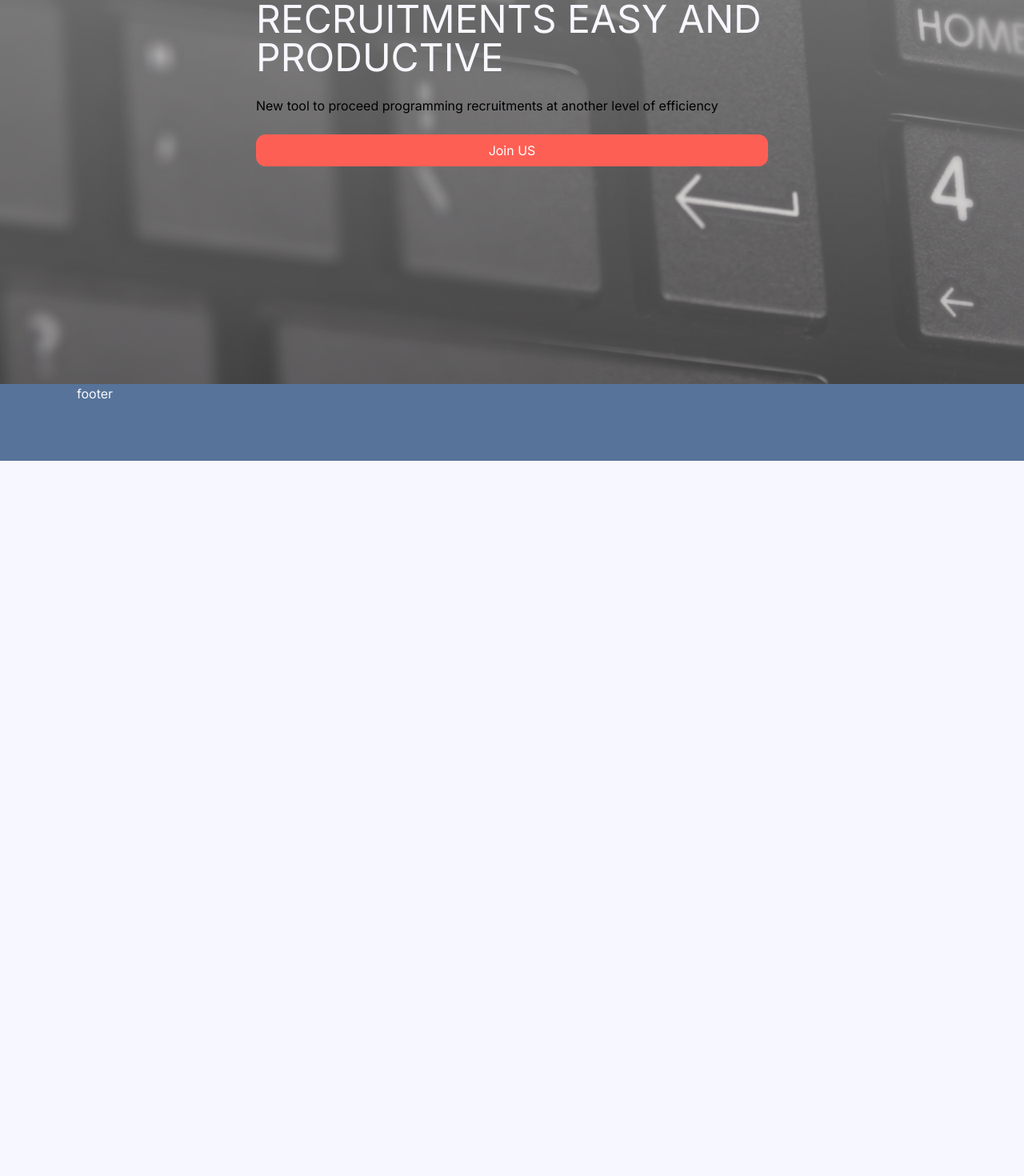
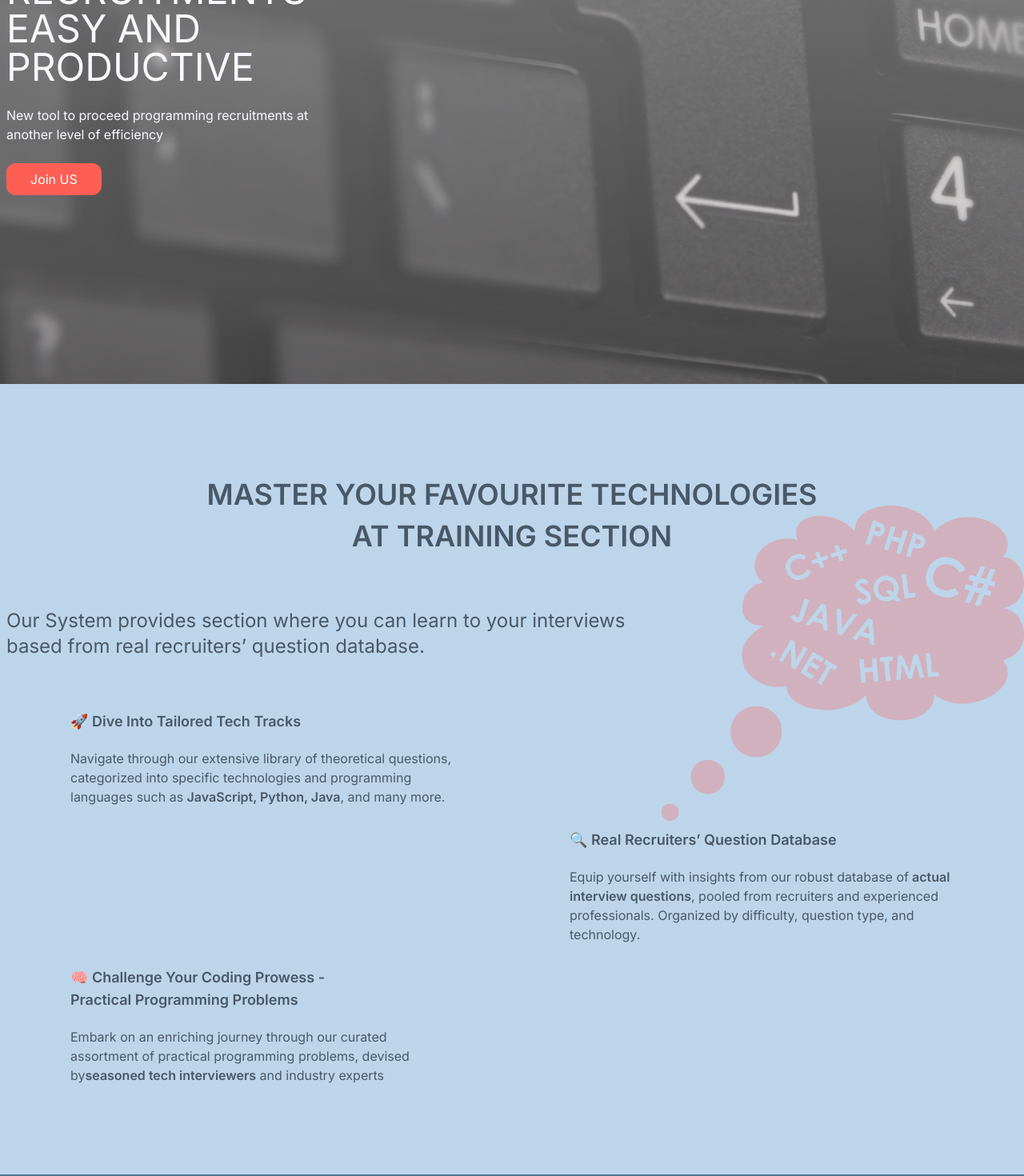
Before and after one commit to Rekruiter/pjwstk-RecruITer, a React (Vite) app: page / in a window 1280 px wide. Shown: the part 320-1790 px from the top of the page at 80% size. Before the commit the page ends 896 px from the top, so only its background shows below. Built offline with nearby package versions, Linux system fonts and the light colour scheme; no server answers.

Commit message:
Upgrade home page ui

```diff
--- a/src/components/JobOfferContent/JobOfferListElement.tsx
+++ b/src/components/JobOfferContent/JobOfferListElement.tsx
@@ -8,13 +8,15 @@ interface JobOfferListElementProps {
 const JobOfferListElement = ({ handleOpenJobOffer, jobOfferData }: JobOfferListElementProps) => {
   return (
     <div
-      className={'flex border max-w-full break-all bg-light text-dark py-2 px-5 cursor-pointer hover:bg-orange group'}
+      className={
+        'flex flex-wrap sm:flex-nowrap justify-between sm:justify-normal border max-w-full break-all bg-light text-dark py-2 px-5 cursor-pointer hover:bg-orange group'
+      }
       onClick={() => handleOpenJobOffer(jobOfferData.id)}>
-      <div className="basis-1/2 min-w-7.5 gap-2 group-hover:text-light">
+      <div className="basis-1/2 min-w-[5.5rem] gap-2 group-hover:text-light">
         <p className="group-hover:scale-110 group-hover:underline w-fit">{jobOfferData.title}</p>
         <p className="text-xs">{jobOfferData.companyName}</p>
       </div>
-      <div className="basis-1/6 min-w-3 flex flex-wrap gap-x-3 gap-y-1 text-sm mx-2">
+      <div className="basis-1/2 sm:basis-1/6 min-w-3 flex flex-wrap justify-center gap-x-3 gap-y-1 text-sm sm:mx-2">
         {Object.keys(jobOfferData.requirements)
           .slice(0, 2)
           .map((key) => (
@@ -25,10 +27,12 @@ const JobOfferListElement = ({ handleOpenJobOffer, jobOfferData }: JobOfferListE
             </p>
           ))}
       </div>
-      <p className="basis-1/6 text-center group-hover:text-light min-w-4.25 mx-2">Warsaw/Remote</p>
-      <p className="basis-1/6 text-center group-hover:text-light min-w-3">
+      <p className="basis-1/2 sm:basis-1/6 text-center group-hover:text-light min-w-3">
         {jobOfferData.minSalary}
         {jobOfferData.maxSalary !== null && `-${jobOfferData.maxSalary}`} {jobOfferData.currency}
+      </p>
+      <p className="basis-1/2 sm:basis-1/6 text-center group-hover:text-light min-w-4.25 sm:mx-2">
+        {jobOfferData.location}
       </p>
     </div>
   );
--- a/src/pages/HomePage.tsx
+++ b/src/pages/HomePage.tsx
@@ -1,28 +1,71 @@
 import KeyboardImage from '../assets/keyboard.png';
 import Button from '../components/UI/Button';
+import TechnologiesCloudImage from '../assets/technologies_cloud.png';
 
 const HomePage = () => {
   return (
     <>
       <section
-        className="w-full min-h-screen flex flex-col justify-center items-center"
+        className="w-full min-h-screen flex flex-col justify-center"
         style={{
           background: `linear-gradient(rgba(255,255,255,.5), rgba(255,255,255,.25)), url(${KeyboardImage})`,
           backgroundSize: 'cover',
         }}>
-        <div className="w-1/2 flex flex-col gap-6">
-          <div className="text-light text-5xl">MAKE CODING RECRUITMENTS EASY AND PRODUCTIVE</div>
-          <div>New tool to proceed programming recruitments at another level of efficiency</div>
-          <Button>Join US</Button>
+        <div className="container flex flex-col gap-6 px-2">
+          <h2 className="text-light sm:w-[32rem] text-4xl sm:text-5xl">MAKE CODING RECRUITMENTS EASY AND PRODUCTIVE</h2>
+          <p className="text-light">
+            New tool to proceed programming recruitments at
+            <br />
+            <span className="drop-shadow-xl">another level of efficiency</span>
+          </p>
+          <Button className="sm:w-fit">Join US</Button>
         </div>
       </section>
-      {/* <section
-        className="w-full min-h-screen flex flex-col justify-center items-center"
-        style={{
-          background: `linear-gradient(rgba(255,255,255,.5), rgba(255,255,255,.25)), url(${KeyboardImage})`,
-          backgroundSize: 'cover',
-          backdropFilter: 'blur(10px)',
-        }}></section> */}
+      <section className="w-full min-h-screen flex flex-col bg-light_blue py-28">
+        <div className="container flex flex-col gap-16 px-2 relative">
+          <h3 className="text-center text-dark text-4xl leading-[3.25rem] font-semibold">
+            MASTER YOUR FAVOURITE TECHNOLOGIES
+            <br />
+            AT TRAINING SECTION
+          </h3>
+          <div className="hidden xl:block absolute top-10 right-0">
+            <img src={TechnologiesCloudImage} />
+          </div>
+          <h4 className="text-dark text-2xl">
+            Our System provides section where you can learn to your interviews <br />
+            based from real recruiters’ question database.
+          </h4>
+          <div className="w-full px-20 text-dark flex flex-col gap-7">
+            <div className="self-start flex flex-col gap-5 max-w-[30rem]">
+              <h5 className="text-lg font-semibold">🚀 Dive Into Tailored Tech Tracks</h5>
+              <p>
+                Navigate through our extensive library of theoretical questions, categorized into specific technologies
+                and programming languages such as <span className="font-semibold">JavaScript, Python, Java</span>, and
+                many more.
+              </p>
+            </div>
+            <div className="md:self-end flex flex-col gap-5 max-w-[30rem]">
+              <h5 className="text-lg font-semibold">🔍 Real Recruiters’ Question Database</h5>
+              <p>
+                Equip yourself with insights from our robust database of
+                <span className="font-semibold"> actual interview questions</span>, pooled from recruiters and
+                experienced professionals. Organized by difficulty, question type, and technology.
+              </p>
+            </div>
+            <div className="self-start flex flex-col gap-5 max-w-[30rem]">
+              <h5 className="text-lg font-semibold">
+                🧠 Challenge Your Coding Prowess - <br />
+                Practical Programming Problems
+              </h5>
+              <p>
+                Embark on an enriching journey through our curated assortment of practical programming problems, devised
+                by
+                <span className="font-semibold">seasoned tech interviewers</span> and industry experts
+              </p>
+            </div>
+          </div>
+        </div>
+      </section>
     </>
   );
 };
--- a/src/types/jobOfferTypes.ts
+++ b/src/types/jobOfferTypes.ts
@@ -10,6 +10,9 @@ export const JobOfferSchema = z.object({
   maxSalary: z.number().nullable(),
   currency: z.string(),
   description: z.string(),
+  location: z.string(),
+  isRemote: z.boolean(),
+  seniority: z.string(),
   dateAdded: z.string().refine(
     (date) => {
       const timestamp = Date.parse(date);
```
Also changed, not shown: src/assets/technologies_cloud.png (added).
